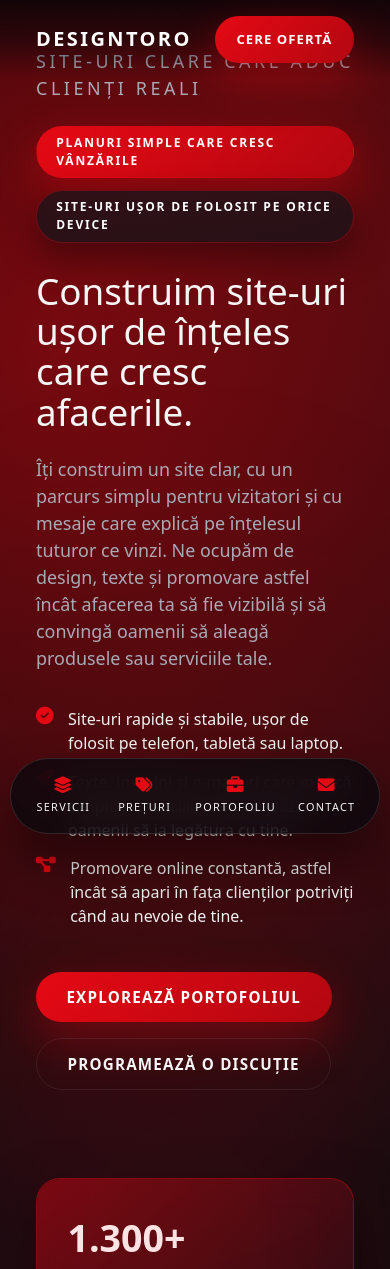
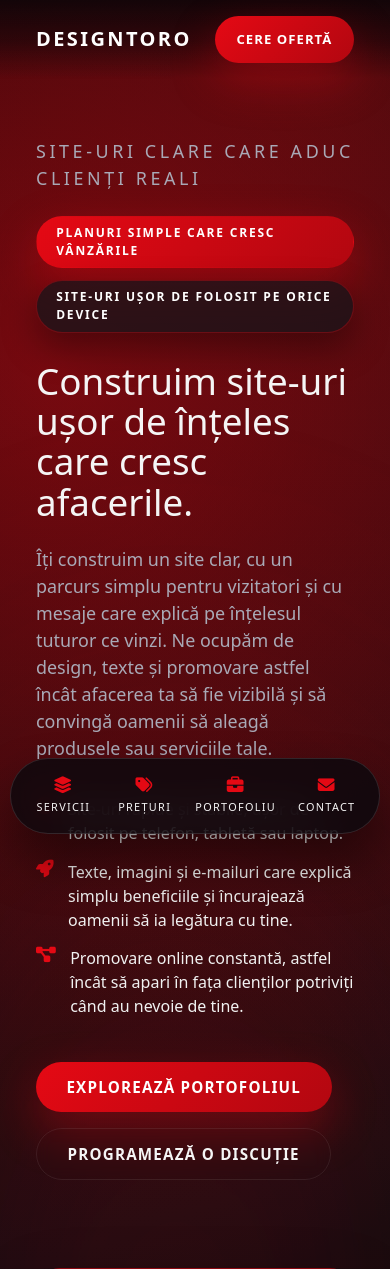
Before and after one commit to erikerikssoncoding/designtoro, a PHP site: page / in a window 390 px wide. Shown: the top 1269 px of the page. Run offline with PHP 8.4, Linux system fonts and the light colour scheme; some libraries are stand-ins or nearby versions.

Commit message:
Adjust hero text padding for responsive layout

```diff
--- a/assets/css/style.css
+++ b/assets/css/style.css
@@ -349,6 +349,16 @@ video {
 .hero-content {
     position: relative;
     z-index: 1;
+}
+
+.col-12.col-lg-10.col-xl-8.hero-text {
+    padding-top: 90px;
+}
+
+@media (min-width: 992px) {
+    .col-12.col-lg-10.col-xl-8.hero-text {
+        padding-top: 180px;
+    }
 }
 
 .hero-text h1 {
```
